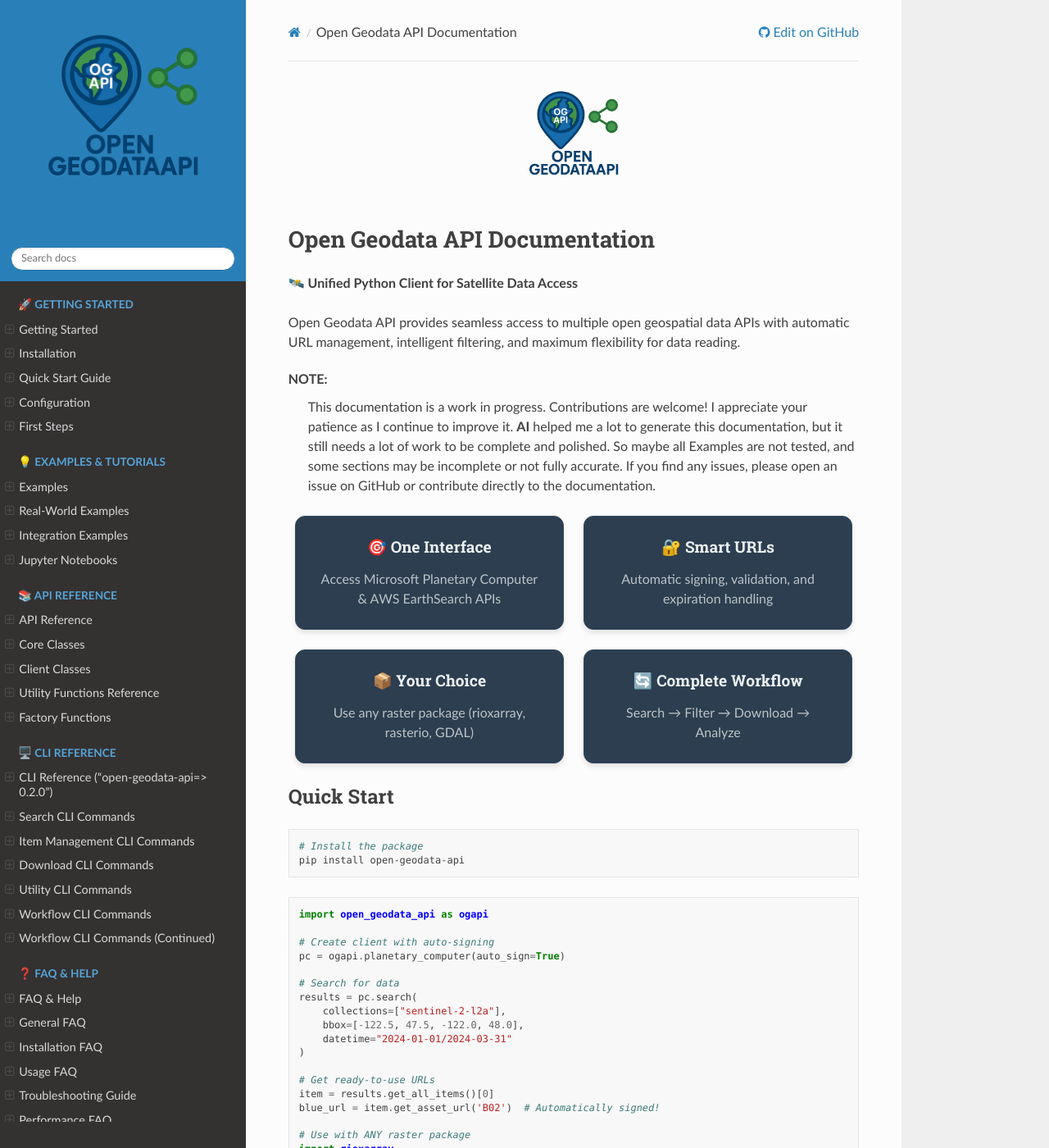
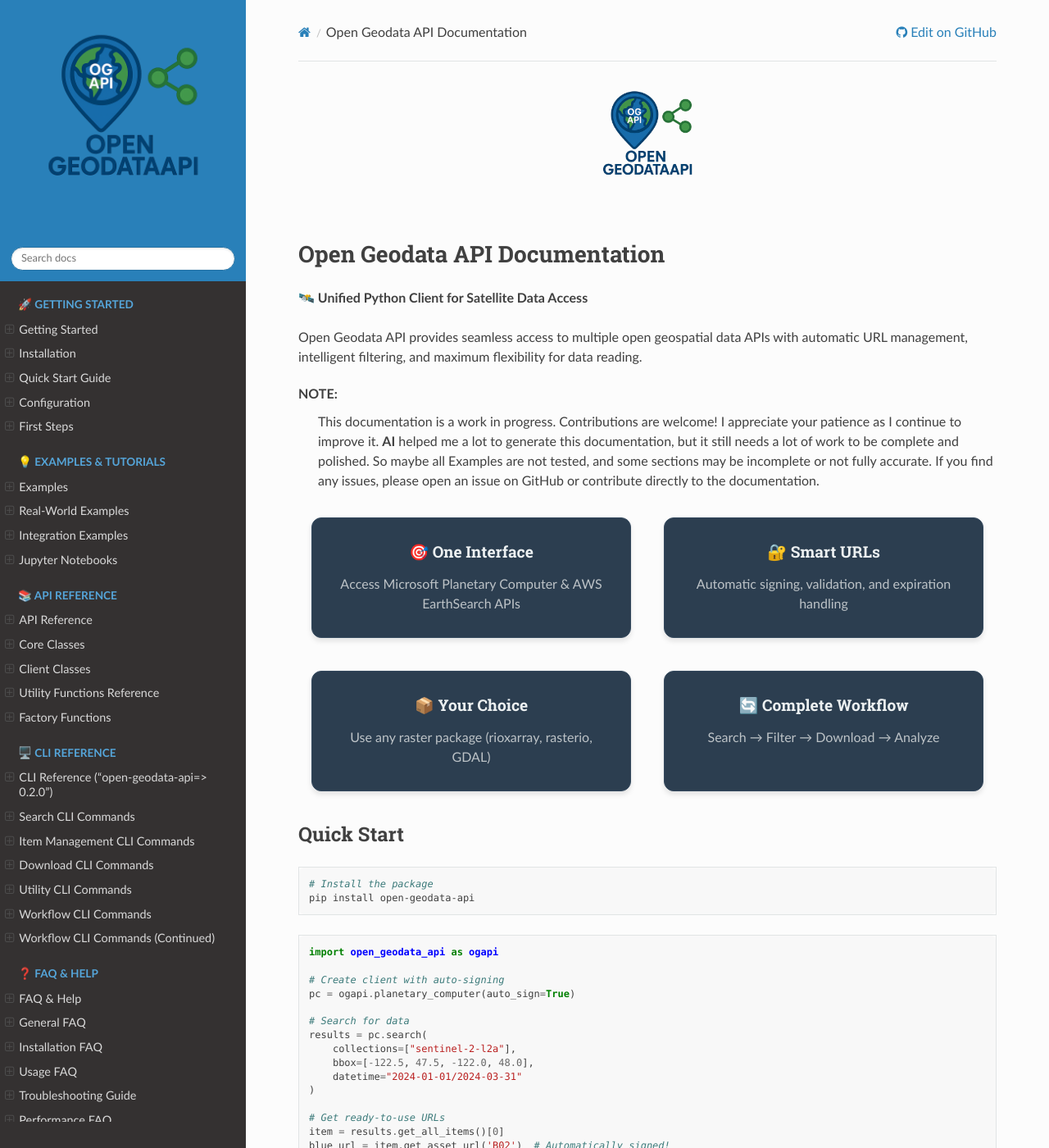
Before and after one commit to Mirjan-Ali-Sha/open-geodata-api, a Sphinx documentation site: the page built from docs/index.rst, in a window 1280 px wide and 1400 px high. Shown: the whole window at 82% size. Built offline with Sphinx 7.4.7 and the Read the Docs theme 3.1.0, drawn with Linux system fonts in a browser that asks for light colours; pages that are not in the unit, such as notebooks, are missing from menus.

Commit message:
update custom.css file

```diff
--- a/docs/_static/custom.css
+++ b/docs/_static/custom.css
@@ -1,19 +1,64 @@
 /* Enhanced custom styling for Open Geodata API documentation */
 
-/* Improved feature grid with better responsive behavior */
+/* 🔥 WIDER CONTENT LAYOUT - Utilize right-side space */
+.wy-nav-content-wrap {
+    margin-left: 300px; /* Keep sidebar width */
+    max-width: none; /* Remove max-width restriction */
+}
+
+.wy-nav-content {
+    max-width: none; /* Remove default max-width (usually 800px) */
+    padding: 1.618em 3em; /* Add more horizontal padding */
+}
+
+/* Alternative approach - if above doesn't work, try this */
+.wy-grid-for-nav {
+    position: relative;
+}
+
+.wy-nav-side {
+    width: 300px; /* Fixed sidebar width */
+}
+
+.wy-nav-content-wrap {
+    margin-left: 300px;
+    background: #fcfcfc;
+    min-width: 0; /* Allow content to shrink if needed */
+}
+
+/* Make content use full available width */
+.document {
+    max-width: none !important;
+    width: 100%;
+}
+
+.section {
+    max-width: none;
+}
+
+/* Adjust container for wider content */
+.container {
+    max-width: none;
+    width: 100%;
+    padding-left: 2em;
+    padding-right: 2em;
+}
+
+/* Enhanced feature grid with wider layout support */
 .features-grid {
     display: grid;
-    grid-template-columns: repeat(auto-fit, minmax(280px, 1fr));
-    gap: 24px;
-    margin: 24px 0;
-    padding: 0 8px;
+    grid-template-columns: repeat(auto-fit, minmax(320px, 1fr)); /* Slightly wider minimum */
+    gap: 32px; /* More gap for wider layout */
+    margin: 32px 0;
+    padding: 0 16px;
+    max-width: none; /* Remove any width restrictions */
 }
 
 .feature-box {
     background: #f8f9fa;
     border: 1px solid #e9ecef;
     border-radius: 12px;
-    padding: 24px;
+    padding: 28px; /* More padding for wider boxes */
     text-align: center;
     box-shadow: 0 4px 6px rgba(0,0,0,0.1);
     transition: transform 0.2s ease, box-shadow 0.2s ease;
@@ -56,22 +101,25 @@
     color: #bdc3c7;
 }
 
-/* Code block enhancements */
+/* Code block enhancements with wider layout */
 .highlight {
     margin: 1em 0;
     border-radius: 6px;
     overflow: hidden;
+    max-width: none; /* Allow code blocks to use full width */
 }
 
 .highlight pre {
     border-radius: 6px;
+    padding: 1em 1.5em; /* More horizontal padding */
 }
 
-/* Enhanced admonition styling */
+/* Enhanced admonition styling for wider content */
 .admonition {
     border-radius: 8px;
     margin: 20px 0;
-    padding: 16px 20px;
+    padding: 20px 24px; /* More padding for wider layout */
+    max-width: none;
 }
 
 .admonition.tip {
@@ -98,21 +146,24 @@
     border-left: 4px solid #007bff;
 }
 
-/* API documentation enhancements */
+/* API documentation enhancements for wider layout */
 .api-section {
     margin: 24px 0;
-    padding: 20px;
+    padding: 24px 28px; /* More horizontal padding */
     background: #f8f9fa;
     border-radius: 8px;
     border-left: 4px solid #007bff;
+    max-width: none;
 }
 
 .method-signature {
     background: #f1f3f4;
-    padding: 12px 16px;
+    padding: 16px 20px; /* More padding */
     border-radius: 6px;
     font-family: 'Courier New', monospace;
     margin: 16px 0;
+    max-width: none;
+    overflow-x: auto; /* Handle long method signatures */
 }
 
 /* Navigation improvements */
@@ -124,15 +175,93 @@
     background-color: rgba(0,0,0,0.05);
 }
 
-/* Mobile responsiveness */
+/* Table improvements for wider content */
+table {
+    width: 100%;
+    max-width: none;
+    margin: 1em 0;
+}
+
+.wy-table-responsive table td,
+.wy-table-responsive table th {
+    white-space: normal; /* Allow text wrapping in wider tables */
+}
+
+/* Content sections with better spacing */
+.section {
+    margin-bottom: 2em;
+}
+
+h1, h2, h3, h4, h5, h6 {
+    margin-top: 1.5em;
+    margin-bottom: 0.75em;
+}
+
+/* Responsive behavior for wider layout */
+@media (min-width: 1200px) {
+    .wy-nav-content {
+        padding: 1.618em 4em; /* Even more padding on larger screens */
+    }
+
+    .features-grid {
+        grid-template-columns: repeat(auto-fit, minmax(350px, 1fr));
+        gap: 40px;
+    }
+}
+
+@media (max-width: 1024px) {
+    .wy-nav-content-wrap {
+        margin-left: 300px; /* Keep sidebar */
+    }
+
+    .wy-nav-content {
+        padding: 1.618em 2em;
+    }
+}
+
 @media (max-width: 768px) {
+    /* Mobile: sidebar becomes overlay, content uses full width */
+    .wy-nav-content-wrap {
+        margin-left: 0;
+    }
+
+    .wy-nav-content {
+        padding: 1.618em 1em;
+    }
+
     .features-grid {
         grid-template-columns: 1fr;
         gap: 16px;
         margin: 16px 0;
+        padding: 0 8px;
     }
 
     .feature-box {
         padding: 20px;
     }
+
+    .api-section {
+        padding: 20px;
+    }
 }
+
+/* Override any theme max-width restrictions */
+.rst-content {
+    max-width: none !important;
+}
+
+.document .body {
+    max-width: none !important;
+}
+
+/* Ensure images and media scale properly in wider content */
+img {
+    max-width: 100%;
+    height: auto;
+}
+
+.figure {
+    max-width: none;
+    text-align: center;
+    margin: 1.5em 0;
+}
```
